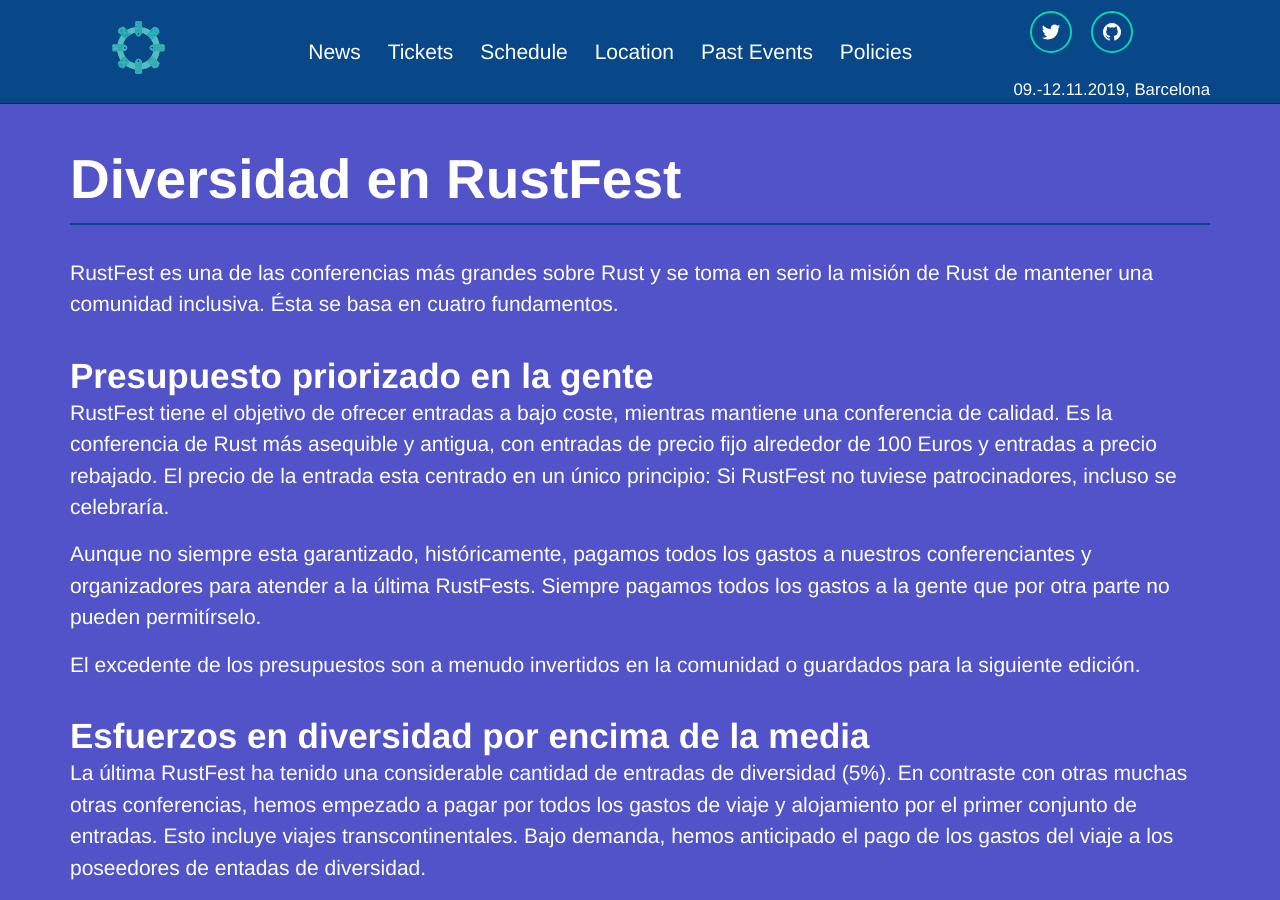
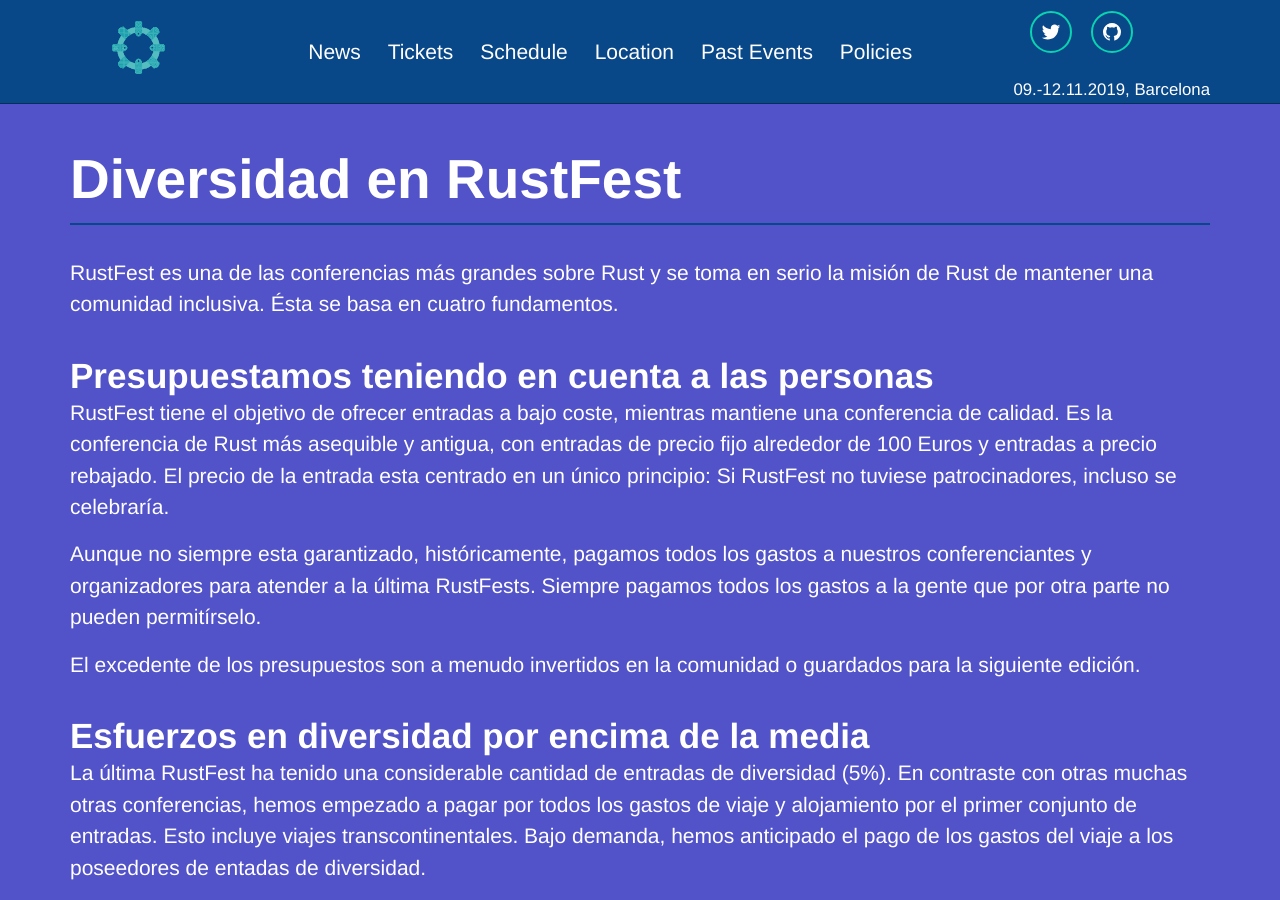
Before and after one commit to RustFestEU/barcelona.rustfest.eu, a Jekyll site: the page built from diversity.es.md, in a window 1280 px wide and 900 px high. Built offline with Jekyll 4.4.1, drawn with Linux system fonts in a browser that asks for light colours; nearby versions of some CDN libraries.

Commit message:
Update diversity.es.md
Co-Authored-By: Roberto Huertas <roberto.huertas@outlook.com>

```diff
--- a/diversity.es.md
+++ b/diversity.es.md
@@ -7,7 +7,7 @@
 RustFest es una de las conferencias más grandes sobre Rust y se toma en serio la misión de Rust de mantener una comunidad inclusiva.
 Ésta se basa en cuatro fundamentos.
 
-## Presupuesto priorizado en la gente
+## Presupuestamos teniendo en cuenta a las personas
 
 RustFest tiene el objetivo de ofrecer entradas a bajo coste, mientras mantiene una conferencia de calidad. Es la conferencia de Rust más asequible y antigua, con entradas de precio fijo alrededor de 100 Euros y entradas a precio rebajado. El precio de la entrada esta centrado en un único principio: Si RustFest no tuviese patrocinadores, incluso se celebraría.
 
```
